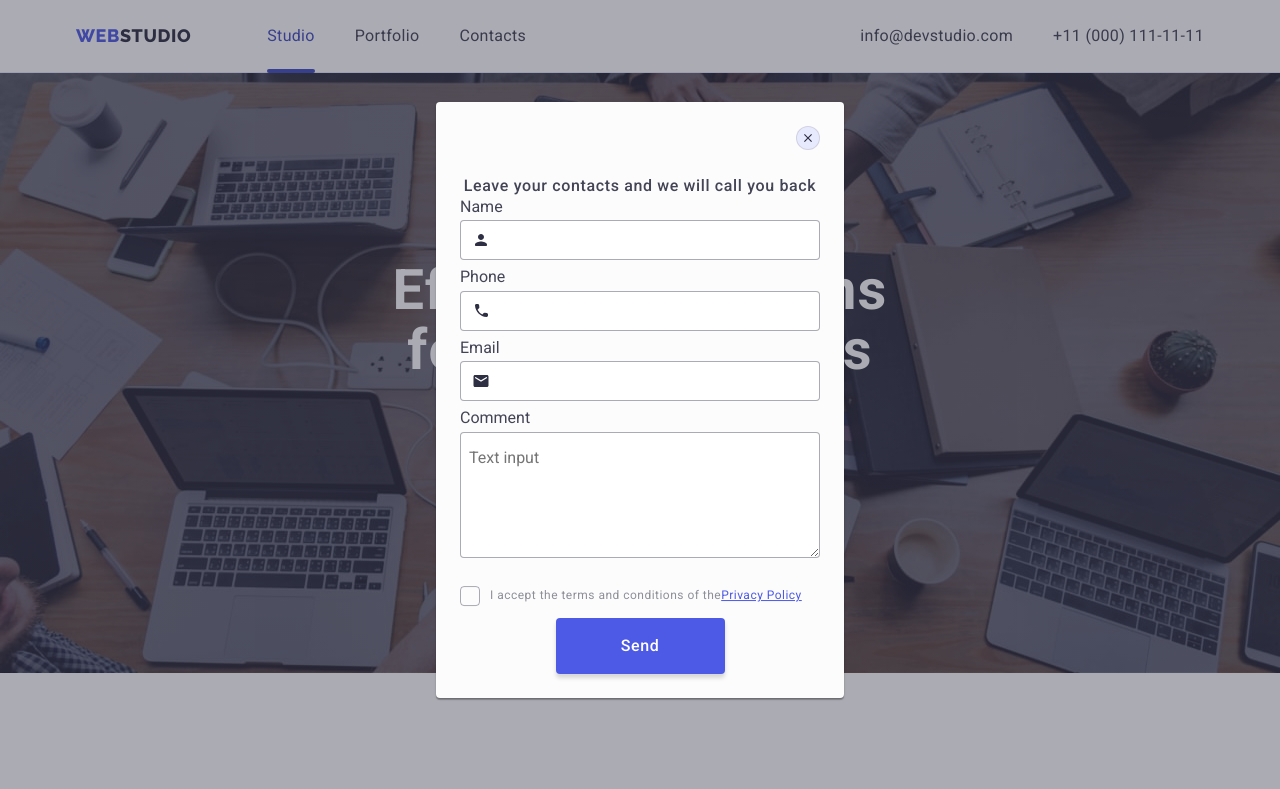
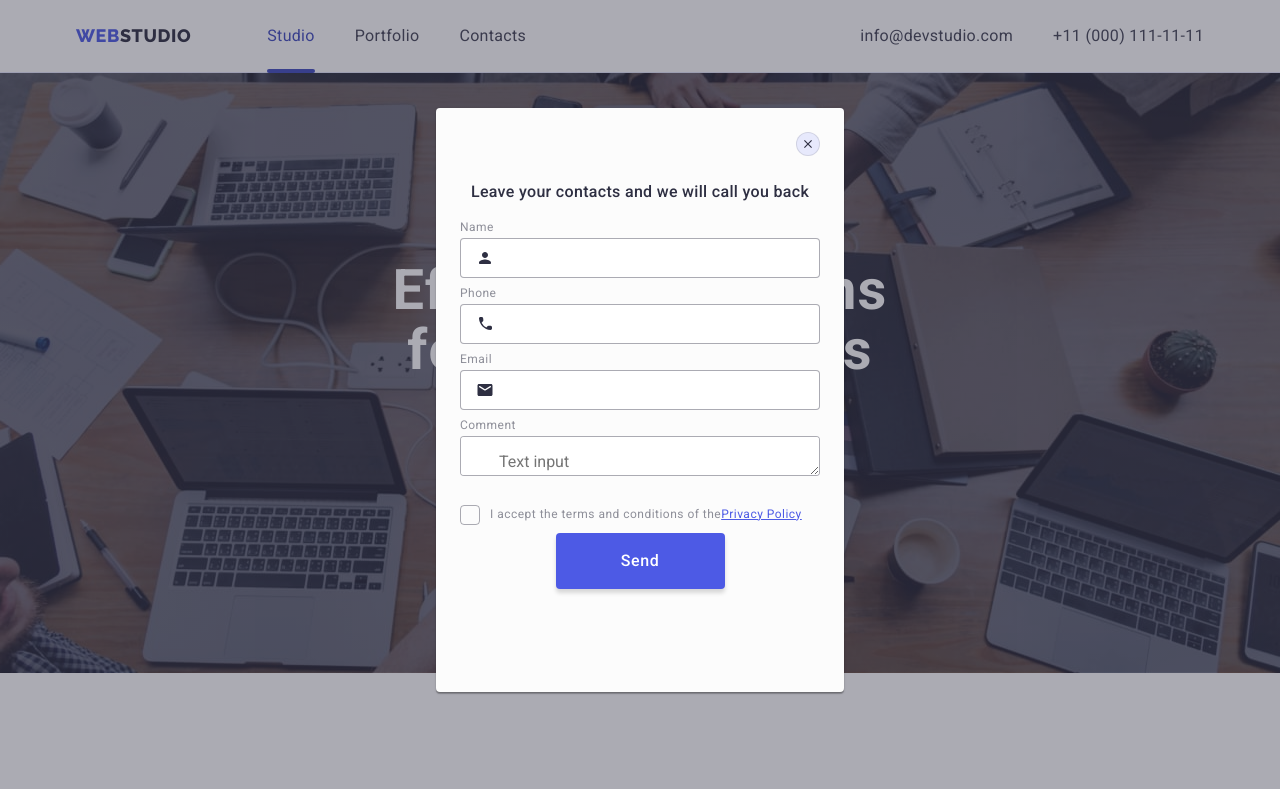
Before and after one commit to yevhenporohniaviy/goit-markup-hhw-05, a plain HTML site: page index.html in a window 1280 px wide. Both pictures are taken after a click on the button "Order Service". Shown: the top 789 px of the page. Drawn offline with nearby package versions, Linux system fonts and the light colour scheme.

Commit message:
WIP:refactoring form

```diff
--- a/css/styles.css
+++ b/css/styles.css
@@ -541,6 +541,7 @@ input, textarea {
 
 
 .backdrop {
+    padding: 72px 24px 24px 24px;
     position: fixed;
     top: 0;
     left: 0;
@@ -602,17 +603,17 @@ input, textarea {
     border: none;
     background-color: var(--ocean);
 }
-.modal .modal-body {
-    padding: 24px;
+.modal {
+    padding: 72px 24px 24px 24px;
 }
-.modal-body .text{
+.modal .text{
     text-align: center;
-    margin-top: 48px;
-    color: var(--NAVY-BLUE);
+    margin-bottom: 16px;
+    color: var(--navyblue);
     font-size: 16px;
     font-weight: 500;
     line-height: 1.5;
-    letter-spacing: 0.04em;
+    letter-spacing: 0.02em;
 }
 .modal-form {
     display: flex;
@@ -624,8 +625,15 @@ input, textarea {
     flex-direction: column;
     margin-bottom: 8px;
 }
-
-.form-item label {
+.form-item .forn-label {
+    color: var(--lightslate);
+    font-family: Roboto;
+    font-size: 12px;
+    font-style: normal;
+    font-weight: 400;
+    line-height: 1.17;
+    letter-spacing: 0.04em;
+    display: block;
     margin-bottom: 4px;
 }
 
@@ -635,15 +643,16 @@ input, textarea {
 .form-icon {
     fill: var(--navyblue)
 }
-.form-item svg {
+.form-item .form-icon {
     position: absolute;
     top: 50%;
-    left: 12px;
+    left: 16px;
     transform: translateY(-50%);
     cursor: pointer;
+    transition: fill 250ms cubic-bezier(0.4, 0, 0.2, 1);
 }
 
-.form-item input {
+.form-item .form-input {
     border: none;
     width: 100%;
     height: 40px;
@@ -651,6 +660,7 @@ input, textarea {
     padding-left: 38px;
     border-radius: 4px;
     outline: none;
+    transition: border-color 250ms cubic-bezier(0.4, 0, 0.2, 1);
 }
 
 .form-item textarea {
@@ -661,11 +671,11 @@ input, textarea {
 }
 
 .form-item textarea:focus,
-.form-item input:focus {
-    border: 1px solid var(--iris);
+.form-item .form-input:focus {
+    border-color: var(--iris) ;
 }
 
-.form-item input:focus+svg {
+.form-item .form-input:focus+.form-icon {
     fill: var(--iris);
 }
 
--- a/index.html
+++ b/index.html
@@ -374,7 +374,7 @@
                 <div class="form-box">
                     <p class="social-text">Subscribe</p>
                     <form name="subscription_form" class="subscription-form">
-                        <label  for="subsc-form-email">
+                        <label class="subscription_label" for="subsc-form-email">
                             <input id="subsc-form-email" type="email" name="email" class="input-form" placeholder="E-mail"/>
                         </label>
 
@@ -397,42 +397,41 @@
                         <use href="./images/icons.svg#icon-close"></use>
                     </svg>
                 </button>
-                <div class="modal-body">
                 <p class="text">Leave your contacts and we will call you back</p>
                 <form class="modal-form" name="modal-form" autocomplete="off">
-                        <div class="form-item" >
-                            <label for="name">Name</label>
-                            <div class="input-wrap" >
-                                <input type="text" name="name" id="name">
-                                <svg class="form-icon" height="18" width="18">
+                    <div class="form-item">
+                        <label class="forn-label" for="user-name">Name</label>
+                        <div class="input-wrap">
+                            <input type="text" name="user-name" id="user-name" class="form-input">
+                            <svg class="form-icon" height="24" width="18">
                                 <use href="./images/icons.svg#icon-person"></use>
                             </svg>
                         </div>
                     </div>
 
-                        <div class="form-item" >
-                            <label for="phone">Phone</label>
-                            <div class="input-wrap" >
-                                <input type="number" name="phone" id="phone">
+                    <div class="form-item">
+                        <label class="forn-label" for="phone">Phone</label>
+                        <div class="input-wrap">
+                            <input type="number" name="phone" id="phone" class="form-input">
                             <svg class="form-icon" height="24" width="18">
                                 <use href="./images/icons.svg#icon-phone"></use>
                             </svg>
                         </div>
                     </div>
 
-                        <div class="form-item" >
-                            <label for="email">Email</label>
-                            <div class="input-wrap" >
-                                <input type="email" name="email" id="email">
+                    <div class="form-item">
+                        <label class="forn-label" for="email">Email</label>
+                        <div class="input-wrap">
+                            <input type="email" name="email" id="email" class="form-input">
                             <svg class="form-icon" height="24" width="18">
                                 <use href="./images/icons.svg#icon-email"></use>
                             </svg>
                         </div>
                     </div>
-                        <div class="form-item" >
-                            <label for="comment">Comment</label>
-                            <div class="input-wrap" >
-                                <textarea id="comment" name="comment" placeholder="Text input" rows="5"></textarea>
+                    <div class="form-item">
+                        <label class="forn-label" for="comment">Comment</label>
+                        <div class="input-wrap">
+                            <textarea id="comment" name="comment" placeholder="Text input" rows="5" class="form-input"></textarea>
                         </div>
                     </div>
                     <div class="form-item">
@@ -456,7 +455,6 @@
                 </form>
             </div>
         </div>
-        </div>
 
         <script src="./js/modal.js"></script>
     </body>
```
Also changed, not shown: portfolio.html (+1 -1 lines). Lines whose indentation alone changed are shown as unchanged.
